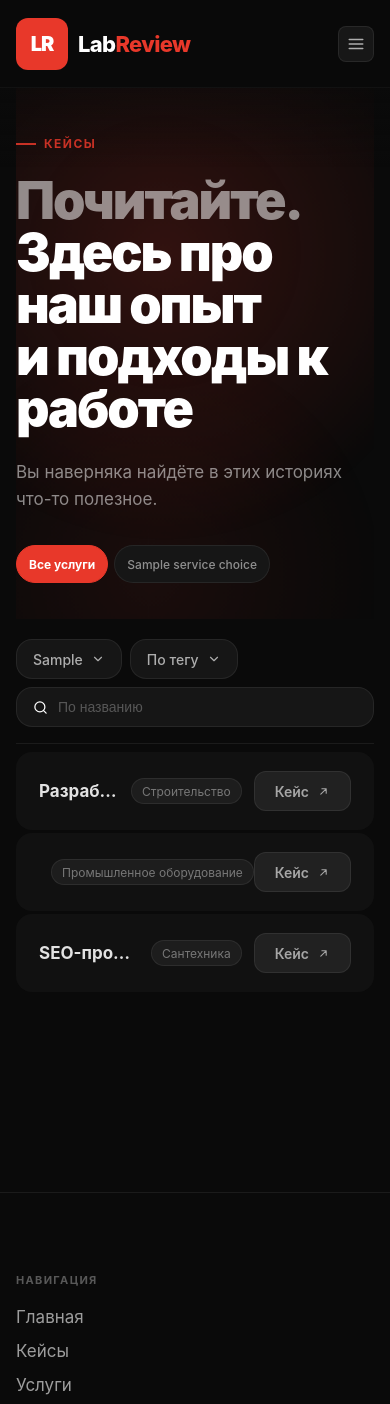
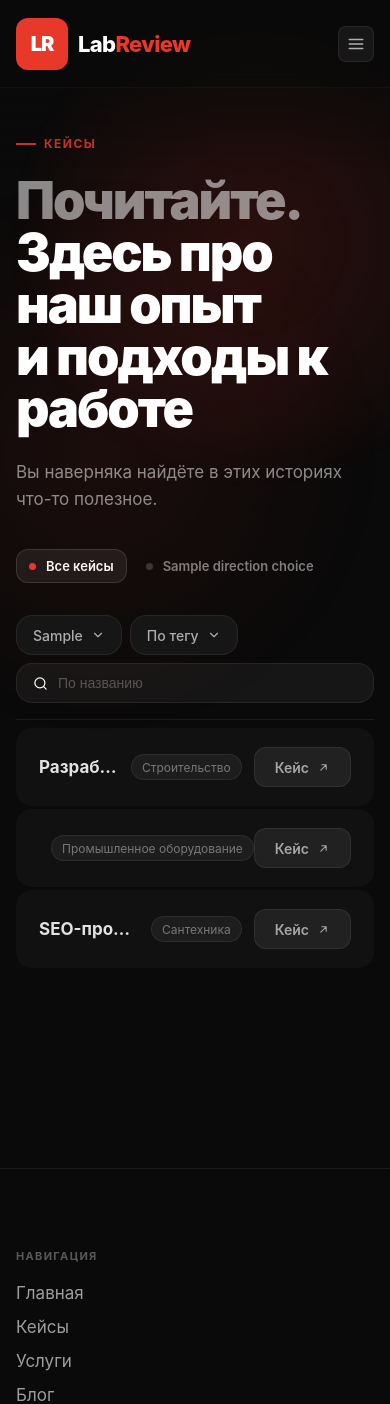
Before and after one commit to AstroZombie1950/lab_review, a Django app: template cases/templates/cases/list.html in a window 390 px wide; the page is wider, and only the part inside the window is pictured. Shown: the top 1404 px of that part. Run offline with Django 5.2, Linux system fonts and the light colour scheme; data comes from the database, SQL or seed files in the repository; tables that the repository leaves empty hold one stand-in row (values such as "Sample post"); the template is opened without the code that fills it: values that come from a table or form of the project are taken from there, most other values are stand-ins (such as "Sample title", 1, 10 or a date in 2020).

Commit message:
cases page

```diff
--- a/cases/templates/cases/list.html
+++ b/cases/templates/cases/list.html
@@ -5,6 +5,9 @@
 
 {% block extra_css %}
 <style>
+	/* overflow-x на html не ломает sticky у потомков */
+	html { overflow-x: hidden; }
+
 	/* ── Страница ── */
 	.cases-page {
 		min-height: 100vh;
@@ -15,18 +18,18 @@
 	.hero {
 		padding: 72px 0 56px;
 		position: relative;
-		overflow: hidden;
+		overflow: visible; /* блобы уходят за край плавно */
 	}
 
 	/* Анимированные пятна */
 	.hero-blob {
 		position: absolute;
-		top: -120px;
-		right: -80px;
-		width: 600px;
-		height: 600px;
+		top: -80px;
+		right: -120px; /* частично за краем */
+		width: 500px;
+		height: 500px;
 		border-radius: 50%;
-		background: radial-gradient(circle, rgba(232,56,42,0.18) 0%, rgba(232,56,42,0.06) 50%, transparent 70%);
+		background: radial-gradient(circle, rgba(232,56,42,0.15) 0%, rgba(232,56,42,0.05) 55%, transparent 72%);
 		animation: blob-drift 8s ease-in-out infinite;
 		pointer-events: none;
 		z-index: 0;
@@ -35,9 +38,9 @@
 	.hero-blob-2 {
 		position: absolute;
 		bottom: -200px;
-		left: -100px;
-		width: 500px;
-		height: 500px;
+		left: -200px; /* сдвинут за край */
+		width: 600px;
+		height: 600px;
 		border-radius: 50%;
 		background: radial-gradient(circle, rgba(232,56,42,0.08) 0%, transparent 65%);
 		animation: blob-drift 12s ease-in-out infinite reverse;
@@ -93,41 +96,82 @@
 		line-height: 1.6;
 	}
 
-	/* ── Табы услуг ── */
-	.service-tabs {
+	/* ════════════════════════════════
+	   ДВУХКОЛОНОЧНЫЙ LAYOUT
+	════════════════════════════════ */
+	.cases-layout {
+		display: grid;
+		grid-template-columns: 200px 1fr;
+		gap: 40px;
+		align-items: start;
+	}
+
+	/* ── Левая: направления (липкая) ── */
+	.cases-sidebar {
+		position: sticky;
+		top: calc(var(--header-h) + 24px);
+	}
+
+	.sidebar-title {
+		font-size: 11px;
+		font-weight: 700;
+		letter-spacing: 0.12em;
+		text-transform: uppercase;
+		color: var(--muted-2);
+		margin-bottom: 10px;
+		padding-left: 2px;
+	}
+
+	.sidebar-nav {
+		display: flex;
+		flex-direction: column;
+		gap: 2px;
+	}
+
+	.sidebar-btn {
 		display: flex;
 		align-items: center;
-		gap: 8px;
-		flex-wrap: wrap;
-		padding: 32px 0 0;
+		gap: 10px;
+		height: 44px;
+		padding: 0 12px;
+		border-radius: var(--radius-md);
+		font-size: 15px;
+		font-weight: 600;
+		color: rgba(255,255,255,0.48);
+		background: transparent;
+		border: 1px solid transparent;
+		cursor: pointer;
+		transition: color .2s, background .2s, border-color .2s;
+		text-align: left;
+		width: 100%;
 	}
 
-	.service-tab {
-		display: inline-flex;
-		align-items: center;
-		height: 38px;
-		padding: 0 16px;
-		border-radius: 999px;
-		background: var(--bg-3);
-		border: 1px solid var(--stroke);
-		font-size: 13px;
-		font-weight: 500;
-		color: rgba(255,255,255,0.52);
-		cursor: pointer;
-		transition: all .2s;
-		white-space: nowrap;
+	.sidebar-btn:hover {
+		color: rgba(255,255,255,0.85);
+		background: rgba(255,255,255,0.04);
 	}
 
-	.service-tab:hover {
-		color: rgba(255,255,255,0.85);
+	.sidebar-btn.is-active {
+		color: #fff;
+		background: rgba(255,255,255,0.07);
 		border-color: var(--stroke-2);
 	}
 
-	.service-tab.is-active {
-		background: var(--accent);
-		border-color: var(--accent);
-		color: #fff;
-		font-weight: 700;
+	/* Цветная точка */
+	.sidebar-dot {
+		width: 7px;
+		height: 7px;
+		border-radius: 50%;
+		flex-shrink: 0;
+		background: rgba(255,255,255,0.18);
+		transition: background .2s;
+	}
+
+	.sidebar-btn.is-active .sidebar-dot { background: var(--accent); }
+
+	/* ── Правая колонка ── */
+	.cases-main {
+		min-width: 0;
 	}
 
 	/* ── Панель фильтров ── */
@@ -136,11 +180,7 @@
 		align-items: center;
 		gap: 10px;
 		flex-wrap: wrap;
-		padding: 20px 0 16px;
-		position: sticky;
-		top: var(--header-h);
-		z-index: 10;
-		background: var(--bg);
+		padding: 16px 0;
 		border-bottom: 1px solid var(--stroke);
 		margin-bottom: 8px;
 	}
@@ -224,8 +264,7 @@
 	/* Поиск */
 	.search-wrap {
 		flex: 1;
-		min-width: 200px;
-		max-width: 420px;
+		min-width: 180px;
 		display: flex;
 		align-items: center;
 		gap: 10px;
@@ -444,25 +436,25 @@
 
 	/* ── Адаптив ── */
 	@media (max-width: 1024px) {
-		.case-row { grid-template-columns: 160px 1fr auto; }
+		.cases-layout { grid-template-columns: 160px 1fr; gap: 24px; }
+		.case-row { grid-template-columns: 1fr auto; }
 		.case-tags { display: none; }
 	}
 
 	@media (max-width: 720px) {
 		.hero { padding: 48px 0 36px; }
-		.case-row {
-			grid-template-columns: 1fr auto;
-			gap: 12px;
-		}
-		.case-service { display: none; }
-		.sort-btn { display: none; }
+		/* Сайдбар превращается в горизонтальную полосу кнопок */
+		.cases-layout { grid-template-columns: 1fr; gap: 16px; }
+		.cases-sidebar { position: static; }
+		.sidebar-title { display: none; }
+		.sidebar-nav { flex-direction: row; flex-wrap: wrap; gap: 6px; }
+		.sidebar-btn { height: 34px; font-size: 13px; width: auto; padding: 0 12px; }
+		.case-row { grid-template-columns: 1fr auto; gap: 12px; }
 		.search-wrap { max-width: 100%; }
 	}
 
 	@media (max-width: 480px) {
 		.filters { gap: 8px; }
-		.service-tabs { gap: 6px; }
-		.service-tab { font-size: 12px; padding: 0 12px; }
 	}
 </style>
 {% endblock %}
@@ -482,23 +474,39 @@
 					Здесь про наш опыт<br>и подходы к работе
 				</h1>
 				<p class="hero-subtitle">Вы наверняка найдёте в этих историях что-то полезное.</p>
+			</div>
+		</div>
 
-				<!-- Табы услуг -->
-				<div class="service-tabs">
-					<button class="service-tab {% if not selected_service %}is-active{% endif %}" onclick="applyFilter('service', '')">
-						Все услуги
+		<!-- Двухколоночный layout: сайдбар + список -->
+		<div class="cases-layout">
+
+			<!-- ── Левая: выбор направления ── -->
+			<aside class="cases-sidebar">
+				<div class="sidebar-title">Направление</div>
+				<nav class="sidebar-nav">
+
+					<button class="sidebar-btn {% if not selected_direction %}is-active{% endif %}"
+						onclick="applyFilter('direction', '')">
+						<span class="sidebar-dot"></span>
+						Все кейсы
 					</button>
-					{% for value, label in service_choices %}
-					<button class="service-tab {% if selected_service == value %}is-active{% endif %}" onclick="applyFilter('service', '{{ value }}')">
+
+					{% for value, label in direction_choices %}
+					<button class="sidebar-btn {% if selected_direction == value %}is-active{% endif %}"
+						onclick="applyFilter('direction', '{{ value }}')">
+						<span class="sidebar-dot"></span>
 						{{ label }}
 					</button>
 					{% endfor %}
-				</div>
-			</div>
-		</div>
+
+				</nav>
+			</aside>
+
+			<!-- ── Правая: фильтры + список ── -->
+			<div class="cases-main">
 
 				<!-- Фильтры -->
-		<div class="filters" id="filters">
+				<div class="filters">
 
 					<!-- По отрасли -->
 					<div class="dropdown">
@@ -546,24 +554,14 @@
 						<input type="text" placeholder="По названию" id="search-input" value="{{ search }}" />
 					</label>
 
-			<!-- Сортировка -->
-			<button class="sort-btn" type="button">
-				<svg width="15" height="15" viewBox="0 0 24 24" fill="none"><path d="M4 7h16M7 12h13M10 17h10" stroke="currentColor" stroke-width="2" stroke-linecap="round"/></svg>
-				Сначала новые
-			</button>
 				</div>
 
-		<!-- Список -->
+				<!-- Список кейсов -->
 				<div class="cases-list">
 					{% for case in cases %}
 					<a class="case-row"
 						href="{% url 'cases:detail' case.slug %}"
 						data-cover="{% if case.cover %}{{ case.cover }}{% endif %}">
-
-				<!-- Услуга вместо года -->
-				<div class="case-service">
-					<span class="case-service-text">{{ case.get_service_display }}</span>
-				</div>
 
 						<!-- Название + отрасль -->
 						<div class="case-main">
```
Also changed, not shown: other parts of cases/templates/cases/list.html (+8 -56 lines), cases/views.py (+17 -9 lines), templates/home.html (+6 -7 lines). Lines whose indentation alone changed are shown as unchanged.
